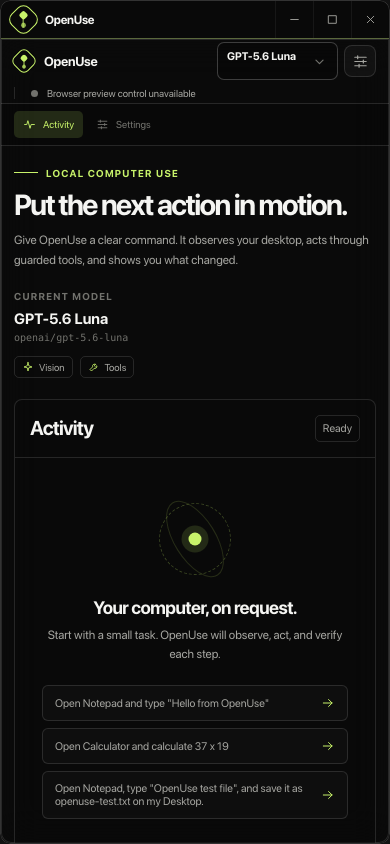
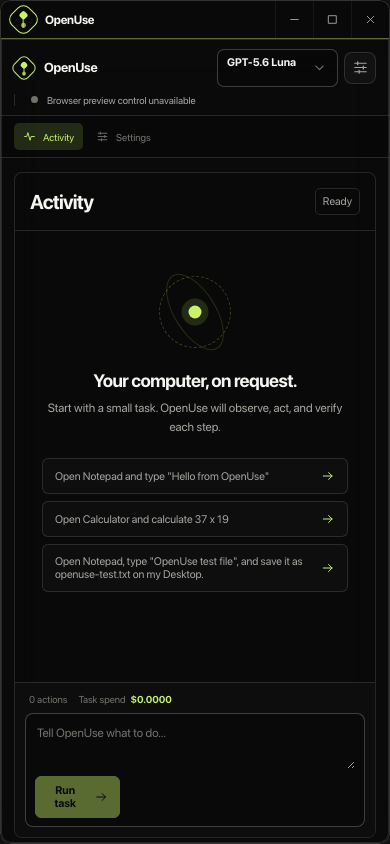
Before and after one commit to mathofdynamic/OpenUse, a React (Vite) app in the folder apps/desktop/: page / in a window 390 px wide. Built offline with nearby package versions, Linux system fonts and the light colour scheme.

Commit message:
feat: prioritize activity surface

```diff
--- a/apps/desktop/src/renderer/App.tsx
+++ b/apps/desktop/src/renderer/App.tsx
@@ -334,17 +334,12 @@
         <div className="compact-nav" aria-label={t("Compact navigation")}><button className="compact-nav-active" type="button"><Glyph name="activity" />{t("Activity")}</button><button type="button" disabled={isRunning} onClick={() => setSettingsOpen(true)}><Glyph name="sliders" />{t("Settings")}</button></div>
 
         <div className="content-wrap">
-          <section className="intro-row" aria-labelledby="page-title">
-            <div><div className="eyebrow"><span className="eyebrow-line" />{t("Local Computer Use")}</div><h1 id="page-title">{t("Put the next action in motion.")}</h1><p className="intro-copy">{t("Give OpenUse a clear command. It observes your desktop, acts through guarded tools, and shows you what changed.")}</p></div>
-            <div className="intro-meta"><div className="meta-label">{t("Current model")}</div><div className="meta-value">{activeModel.label}</div><div className="model-detail-id technical">{activeModel.id}</div><div className="capability-row"><span className={`capability ${activeModel.capabilities.vision ? "" : "capability-disabled"}`}><Glyph name="spark" />{activeModel.capabilities.vision ? t("Vision") : t("No vision")}</span><span className={`capability ${activeModel.capabilities.toolCalling ? "" : "capability-disabled"}`}><Glyph name="tool" />{activeModel.capabilities.toolCalling ? t("Tools") : t("No tools")}</span></div></div>
-          </section>
-
           {error && <div className="inline-alert" role="alert"><Glyph name="alert" /><span>{localizeRuntimeText(locale, error)}</span><button type="button" onClick={() => setError(undefined)} aria-label={t("Dismiss error")}>x</button></div>}
           {engine.platform === "darwin" && selfTest && !selfTest.ok && <MacPermissionSetup selfTest={selfTest} />}
 
           <div className="workspace-grid">
             <section className="activity-surface" aria-labelledby="activity-heading">
-              <div className="surface-header"><h2 id="activity-heading">{t("Activity")}</h2><div className={`state-badge state-${status}`}><span className="state-pulse" />{statusLabel(locale, status)}</div></div>
+              <div className="surface-header"><h1 className="activity-heading" id="activity-heading">{t("Activity")}</h1><div className={`state-badge state-${status}`}><span className="state-pulse" />{statusLabel(locale, status)}</div></div>
               <div className={`timeline ${entries.length === 0 ? "timeline-empty" : ""}`} aria-live="polite">{entries.length === 0 ? <EmptyActivity commands={starterCommandList} onStarter={useStarter} /> : entries.map((entry) => entry.kind === "user" ? <UserEntry key={entry.id} command={entry.command} /> : <ActionEntry key={entry.action.actionId} action={entry.action} />)}</div>
               <div className="activity-footer">
                 <div className="activity-metrics"><span>{isRunning ? <><span className="spinner" />{t("Step {step} / {actions} actions", { step: step || 1, actions: actionCount })}</> : t("{count} actions", { count: actionCount })}</span><span>{t("Task spend")} <strong>{formatMoney(locale, taskCost)}</strong></span><span>{t("20-step estimate")} <Estimate model={activeModel} usage={usage} /></span></div>
--- a/apps/desktop/src/renderer/styles.css
+++ b/apps/desktop/src/renderer/styles.css
@@ -153,7 +153,7 @@
 .brand-name { font-size: 15px; font-weight: 700; letter-spacing: -0.02em; }
 .brand-caption { margin-top: 2px; color: var(--text-muted); font-size: 10px; letter-spacing: 0.08em; text-transform: uppercase; }
 .rail-section { display: grid; gap: 5px; }
-.rail-label, .dialog-eyebrow, .eyebrow, .meta-label, .entry-label { color: var(--text-muted); font-size: 10px; font-weight: 700; letter-spacing: 0.13em; text-transform: uppercase; }
+.rail-label, .dialog-eyebrow, .eyebrow, .entry-label { color: var(--text-muted); font-size: 10px; font-weight: 700; letter-spacing: 0.13em; text-transform: uppercase; }
 .rail-label { padding: 0 10px 9px; }
 .rail-link { display: flex; align-items: center; gap: 11px; width: 100%; padding: 10px; border: 0; border-radius: 7px; color: var(--text-secondary); background: transparent; cursor: pointer; text-align: left; }
 .rail-link:hover:not(:disabled) { color: var(--text-primary); background: var(--surface-subtle); }
@@ -184,22 +184,10 @@
 .spend-pill small { grid-column: 2; color: var(--text-muted); font-size: 9px; }
 .compact-nav { display: none; }
 
-.content-wrap { display: flex; flex: 1 1 auto; min-height: 0; flex-direction: column; overflow: hidden; padding: 44px 30px 36px; }
-.intro-row { display: flex; align-items: flex-end; justify-content: space-between; gap: 30px; max-width: 1420px; margin: 0 auto 32px; }
+.content-wrap { display: flex; flex: 1 1 auto; min-height: 0; flex-direction: column; overflow: hidden; padding: 24px 30px 30px; }
 .eyebrow { display: flex; align-items: center; gap: 8px; color: var(--primary); }
 .eyebrow-line { display: inline-block; width: 24px; height: 1px; background: var(--primary); }
 h1, h2, h3, h4, p { margin-top: 0; }
-h1 { max-width: 650px; margin: 12px 0 12px; font-size: clamp(30px, 4vw, 52px); font-weight: 650; letter-spacing: -0.055em; line-height: 0.98; }
-.intro-copy { max-width: 545px; margin-bottom: 0; color: var(--text-secondary); font-size: 14px; line-height: 1.65; }
-.intro-meta { min-width: 200px; padding: 0 0 2px; }
-.meta-label { margin-bottom: 8px; }
-.meta-value { max-width: 240px; overflow: hidden; color: var(--text-primary); font-size: 15px; font-weight: 650; text-overflow: ellipsis; white-space: nowrap; }
-.model-detail-id { overflow: hidden; margin-top: 4px; color: var(--text-muted); font-family: ui-monospace, SFMono-Regular, Consolas, monospace; font-size: 10px; text-overflow: ellipsis; white-space: nowrap; }
-.capability-row { display: flex; flex-wrap: wrap; gap: 7px; margin-top: 13px; }
-.capability { display: inline-flex; align-items: center; gap: 5px; padding: 4px 7px; border: 1px solid var(--border); border-radius: 5px; color: var(--text-secondary); font-size: 10px; }
-.capability .glyph { width: 12px; height: 12px; flex-basis: 12px; color: var(--primary); }
-.capability-disabled { color: var(--text-muted); }
-.capability-disabled .glyph { color: var(--text-muted); }
 .inline-alert { display: flex; align-items: center; gap: 10px; max-width: 1420px; margin: 0 auto 18px; padding: 11px 13px; border: 1px solid color-mix(in srgb, var(--danger) 42%, transparent); border-radius: 7px; color: #ffd1d1; background: rgba(90, 20, 20, .32); font-size: 12px; }
 .inline-alert .glyph { color: var(--danger); }
 .inline-alert span { flex: 1; }
@@ -208,7 +196,7 @@
 .workspace-grid { display: block; flex: 1 1 auto; width: 100%; min-height: 0; max-width: 1420px; margin: 0 auto; }
 .activity-surface { display: flex; height: 100%; min-height: 0; flex-direction: column; overflow: hidden; border: 1px solid var(--border); border-radius: 10px; background: rgba(10, 10, 10, 0.56); }
 .surface-header { display: flex; align-items: center; justify-content: space-between; gap: 15px; padding: 16px 20px; border-bottom: 1px solid var(--border); }
-h2 { margin-bottom: 0; font-size: 23px; font-weight: 650; letter-spacing: -0.04em; }
+.activity-heading { margin-bottom: 0; font-size: 23px; font-weight: 650; letter-spacing: -0.04em; }
 .state-badge { display: inline-flex; align-items: center; gap: 8px; padding: 6px 9px; border: 1px solid var(--border); border-radius: 5px; color: var(--text-secondary); font-size: 11px; }
 .state-running { color: var(--primary); border-color: color-mix(in srgb, var(--primary) 35%, transparent); background: var(--primary-muted); }
 .state-completed { color: var(--primary); }
@@ -464,7 +452,6 @@
   .side-rail { padding-left: 14px; padding-right: 14px; }
   .topbar { padding-left: 22px; padding-right: 22px; }
   .content-wrap { padding-left: 22px; padding-right: 22px; }
-  .intro-row { gap: 20px; }
   .model-picker-compact { width: 170px; }
   .topbar-reasoning > span { display: none; }
 }
@@ -481,12 +468,9 @@
   .compact-nav button { display: inline-flex; align-items: center; gap: 7px; padding: 7px 9px; border: 0; border-radius: 5px; color: var(--text-muted); background: transparent; cursor: pointer; font-size: 10px; }
   .compact-nav button:hover, .compact-nav .compact-nav-active { color: var(--primary); background: var(--primary-muted); }
   .compact-nav .glyph { width: 13px; height: 13px; flex-basis: 13px; }
-  .content-wrap { display: block; overflow: auto; padding: 27px 18px 24px; }
-  .intro-row { align-items: flex-start; margin-bottom: 23px; }
-  h1 { font-size: clamp(29px, 6vw, 43px); }
-  .intro-meta { min-width: 160px; }
+  .content-wrap { display: block; overflow: auto; padding: 18px 18px 20px; }
   .workspace-grid { display: block; }
-  .activity-surface { height: auto; min-height: calc(100dvh - 205px); }
+  .activity-surface { height: auto; min-height: calc(100dvh - 150px); }
   .settings-layout { grid-template-columns: 142px minmax(0, 1fr); }
   .dialog-topline { padding-left: 18px; padding-right: 18px; }
   .dialog-footer { padding-left: 18px; padding-right: 18px; }
@@ -507,13 +491,10 @@
   .spend-pill strong { grid-column: 1; }
   .spend-pill small { grid-column: 2; }
   .compact-nav { padding-left: 13px; padding-right: 13px; }
-  .content-wrap { padding: 21px 13px 16px; }
-  .intro-row { display: block; margin-bottom: 19px; }
-  .intro-meta { margin-top: 19px; }
-  .intro-copy { font-size: 12px; }
-  .activity-surface { min-height: calc(100dvh - 220px); border-radius: 8px; }
+  .content-wrap { padding: 14px 13px 16px; }
+  .activity-surface { min-height: calc(100dvh - 178px); border-radius: 8px; }
   .surface-header { padding: 15px; }
-  h2 { font-size: 20px; }
+  .activity-heading { font-size: 20px; }
   .timeline { padding: 15px; }
   .empty-activity { min-height: 260px; }
   .activity-footer { position: sticky; bottom: 0; padding: 10px; background: rgba(14,14,14,.96); }
@@ -550,13 +531,11 @@
 @media (min-width: 900px) and (max-height: 700px) {
   .content-wrap { display: block; overflow: auto; }
   .workspace-grid { display: block; min-height: auto; }
-  .activity-surface { height: auto; min-height: calc(100dvh - 175px); }
+  .activity-surface { height: auto; min-height: calc(100dvh - 125px); }
 }
 
 @media (min-width: 900px) and (max-height: 900px) {
   .content-wrap { padding-top: 28px; padding-bottom: 20px; }
-  .intro-row { margin-bottom: 20px; }
-  h1 { margin-top: 9px; margin-bottom: 9px; font-size: clamp(30px, 4vw, 46px); }
   .activity-footer { padding: 10px 12px 12px; }
   .empty-activity { min-height: 0; padding: 14px 10px; }
   .empty-orbit { width: 52px; height: 52px; margin-bottom: 10px; }
@@ -580,11 +559,8 @@
 }
 
 @media (max-height: 640px) {
-  .content-wrap { padding-top: 18px; padding-bottom: 18px; }
-  .intro-row { margin-bottom: 16px; }
-  h1 { margin-top: 8px; margin-bottom: 8px; font-size: clamp(27px, 4vw, 39px); }
-  .intro-copy { line-height: 1.4; }
-  .activity-surface { min-height: calc(100dvh - 175px); }
+  .content-wrap { padding-top: 12px; padding-bottom: 12px; }
+  .activity-surface { min-height: calc(100dvh - 112px); }
   .activity-footer { position: sticky; z-index: 3; bottom: 0; background: rgba(14,14,14,.96); }
   .empty-activity { min-height: 210px; padding-top: 18px; padding-bottom: 18px; }
   .empty-orbit { width: 48px; height: 48px; margin-bottom: 12px; }
```
